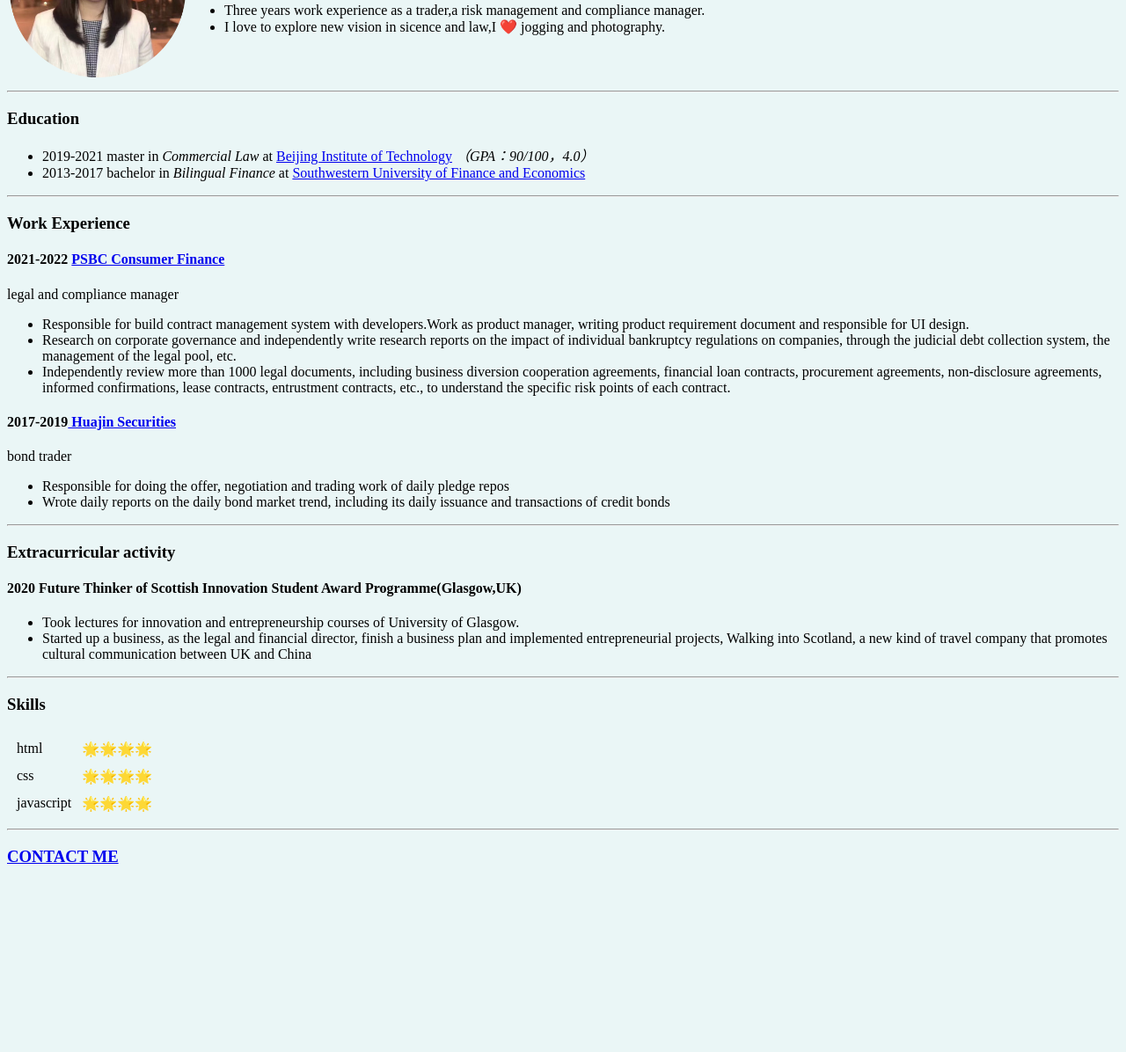
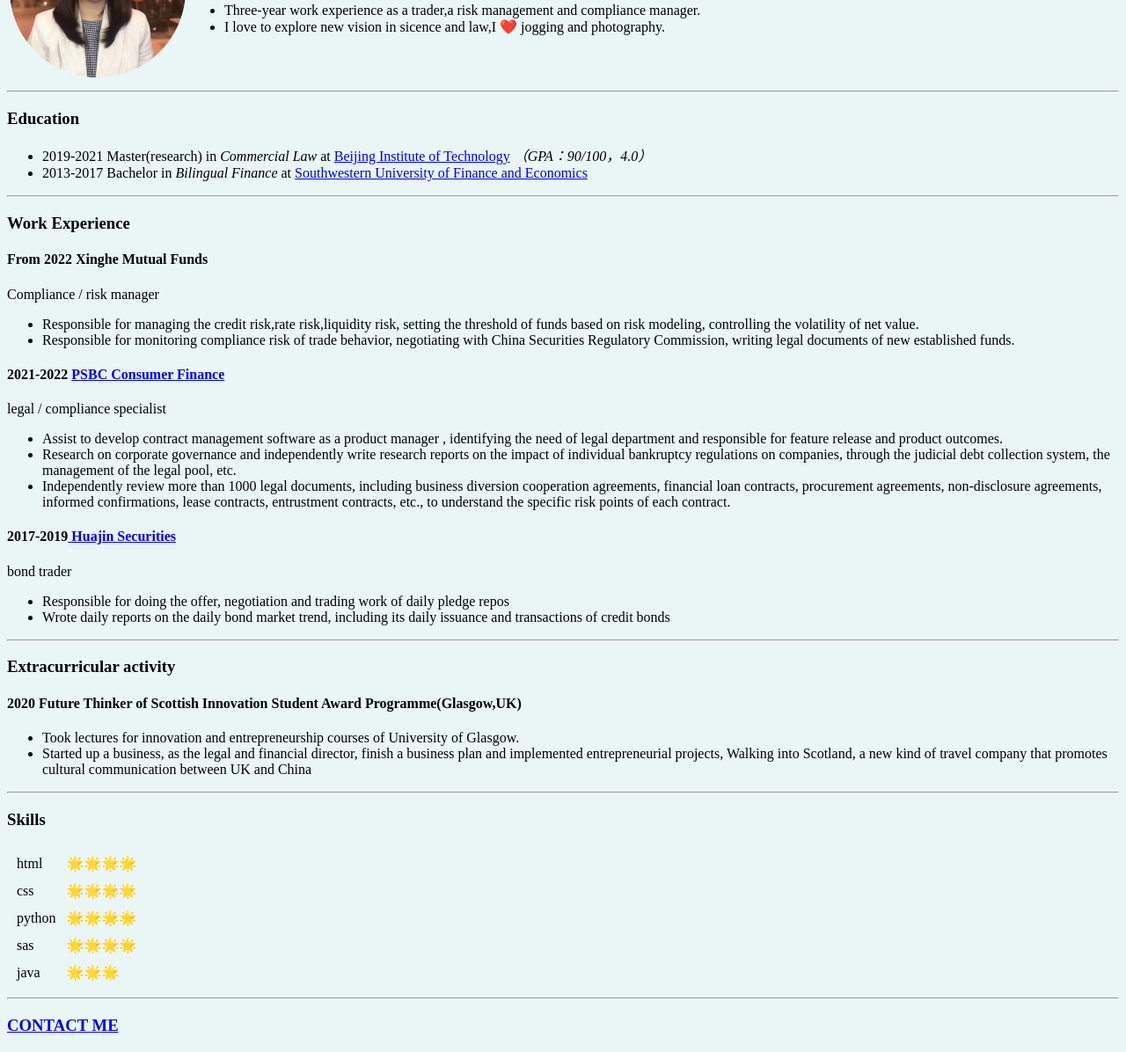
Before and after one commit to Cloris88/CV, a plain HTML site: page index.html in a window 1280 px wide. Shown: the part 123-1319 px from the top of the page at 88% size. Before the commit the page ends 1126 px from the top, so only its background shows below. Drawn offline with Linux system fonts and the light colour scheme.

Commit message:
Update index.html

```diff
--- a/index.html
+++ b/index.html
@@ -5,13 +5,16 @@
     <title>ShanCheng's personal site</title>
     <link rel="stylesheet" href="css/styles.css">
   </head>
+
+
+
   <body>
     <table>
       <tr>
         <td><img src="image/shancheng.png" alt="shancheng" height="200em" width="200em"></td>
         <td> <h1>Shan Cheng</h1>
          <ul>
-            <li>Three years work experience as a trader,a risk management and compliance manager.</li>
+            <li>Three-year work experience as a trader,a risk management and compliance manager.</li>
             <li>  I love to explore new vision in sicence and law,I ❤️ jogging and photography.</li>
          </ul></td>
       </tr>
@@ -20,15 +23,22 @@
 
      <h3>Education</h3>
      <ul>
-      <li>2019-2021 master in <em>Commercial Law</em> at <a href="https://english.bit.edu.cn/">Beijing Institute of Technology</a> <em>（GPA：90/100，4.0）</em> </li>
-      <li>2013-2017 bachelor in <em>Bilingual Finance</em> at <a href="https://en.wikipedia.org/wiki/Southwestern_University_of_Finance_and_Economics">Southwestern University of Finance and Economics</a></li>
+      <li>2019-2021 Master(research) in <em>Commercial Law</em> at <a href="https://english.bit.edu.cn/">Beijing Institute of Technology</a> <em>（GPA：90/100，4.0）</em> </li>
+      <li>2013-2017 Bachelor in <em>Bilingual Finance</em> at <a href="https://en.wikipedia.org/wiki/Southwestern_University_of_Finance_and_Economics">Southwestern University of Finance and Economics</a></li>
      </ul>
      <hr>
      <h3>Work Experience</h3>
+     <h4><strong>From 2022 Xinghe Mutual Funds</strong></h4>
+     <p>Compliance / risk manager</p>
+     <ul>
+       <li>Responsible for managing the credit risk,rate risk,liquidity risk, setting the threshold of funds based on risk modeling, controlling the volatility of net value.</li>
+       <li>Responsible for monitoring compliance risk of trade behavior, negotiating with  China Securities Regulatory Commission, writing legal documents of new established funds.</li>
+     </ul>
+
      <h4><strong>2021-2022 <a href="https://www.psbc.com/en/about_psbc/about_psbc_new/202010/t20201015_12864.html">PSBC Consumer Finance</a></strong> </h4>
-     <p>legal and compliance manager</p>
+     <p>legal / compliance specialist</p>
      <ul>
-       <li>Responsible for build contract management system with developers.Work as product manager, writing product requirement document and responsible for UI design. </li>
+       <li>Assist to develop contract management software as a product manager , identifying the need of legal department and responsible for feature release and product outcomes. </li>
        <li>Research on corporate governance and independently write research reports on the impact of individual bankruptcy regulations on companies, through the judicial debt collection system, the management of the legal pool, etc.</li>
        <li>Independently review more than 1000 legal documents, including business diversion cooperation agreements, financial loan contracts, procurement agreements, non-disclosure agreements, informed confirmations, lease contracts, entrustment contracts, etc., to understand the specific risk points of each contract.</li>
      </ul>
@@ -57,8 +67,16 @@
          <td>🌟🌟🌟🌟</td>
        </tr>
        <tr>
-         <td>javascript</td>
+         <td>python</td>
          <td>🌟🌟🌟🌟</td>
+       </tr>
+       <tr>
+         <td>sas</td>
+         <td>🌟🌟🌟🌟</td>
+       </tr>
+       <tr>
+         <td>java</td>
+         <td>🌟🌟🌟</td>
        </tr>
      </table>
      <hr>
```
